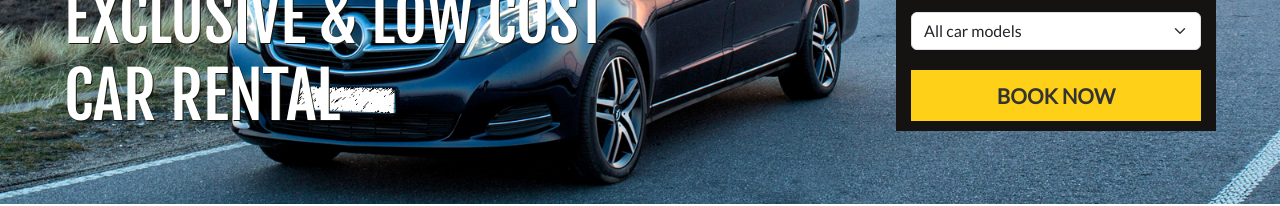
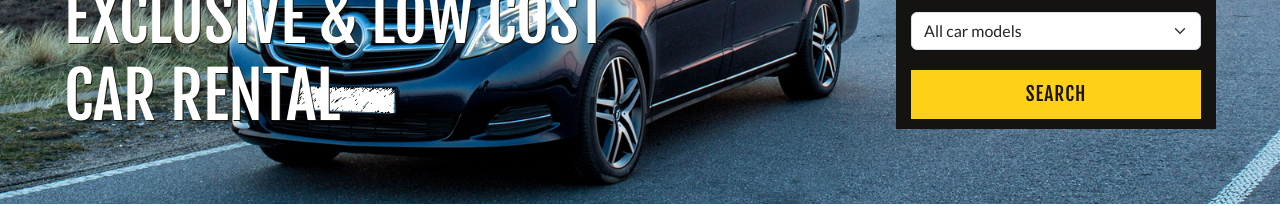
Before and after one commit to MayconPCampos/Rent-a-car, a React (Create React App) app: page / in a window 1280 px wide. Shown: the part 395-601 px from the top of the page. Built offline with nearby package versions, Linux system fonts and the light colour scheme.

Commit message:
Changed booker button styles

```diff
--- a/src/components/organisms/Booker.jsx
+++ b/src/components/organisms/Booker.jsx
@@ -40,13 +40,14 @@ const Container = styled.div`
     background-color: #ffd018;
     border: none;
     border-radius: 0px;
-    color: #333;
+    color: #191509;
     width: 100%;
     padding: 10px;
     margin: 0;
     margin-top: 20px;
-    font-size: 1.3rem;
-    font-weight: bold;
+    font-family: "fjallaOne";
+    font-size: 1.2rem;
+    letter-spacing: 1px;
     text-transform: uppercase;
   }
 
@@ -85,7 +86,7 @@ const Booker = () => {
           <option>Model 2</option>
         </Form.Select>
         <Button type="submit" className="submit-btn">
-          Book now
+          Search
         </Button>
       </Form.Group>
     </Container>
```
